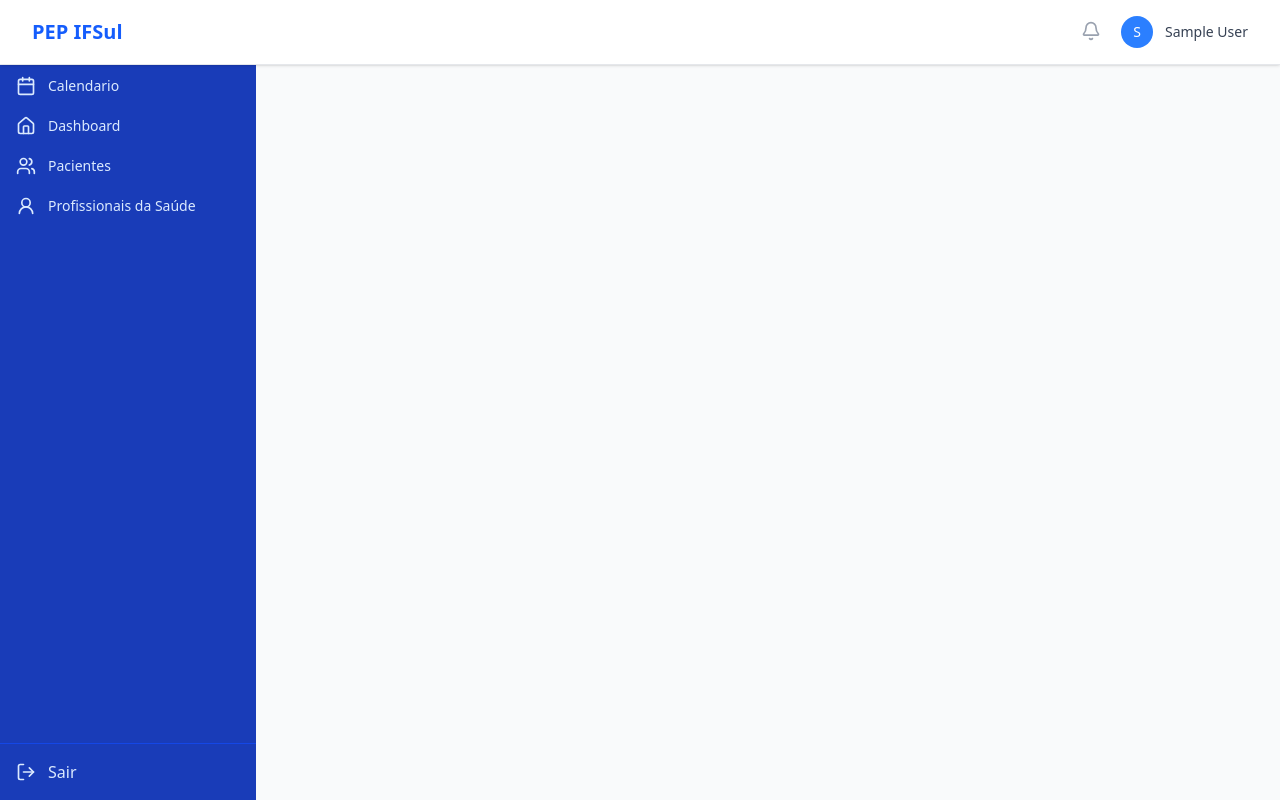
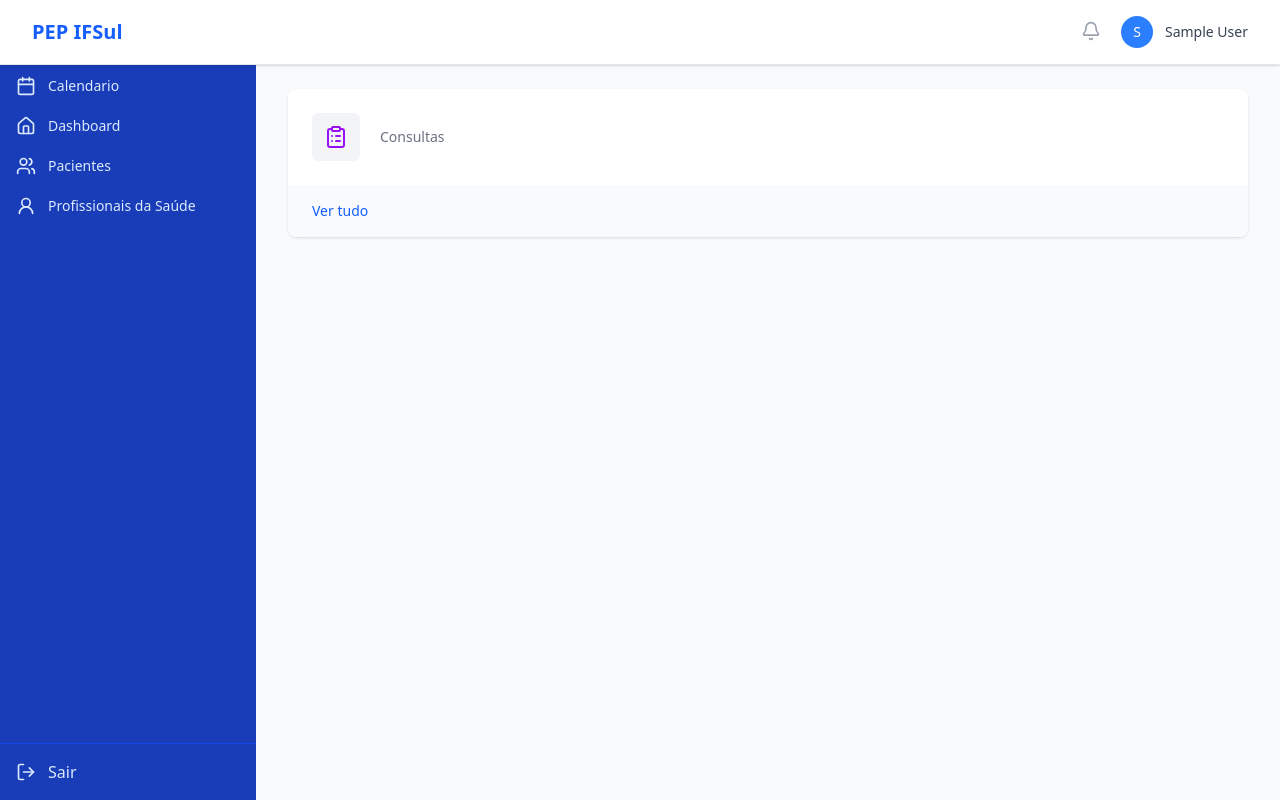
Before and after one commit to angel-prz/tcc_prototipo_backend, a React (Vite) app in the folder resources/frontend/: page /ProfissionalDashboard in a window 1280 px wide. Built offline with nearby package versions, Linux system fonts and the light colour scheme; no server answers; sample sign-in values are in the browser's storage.

Commit message:
feat: (frontend: profissional) add stat card de consultas

```diff
--- a/resources/frontend/src/pages/ProfissionalDashboard/ProfissionalDashboard.jsx
+++ b/resources/frontend/src/pages/ProfissionalDashboard/ProfissionalDashboard.jsx
@@ -1,26 +1,25 @@
 import { useContext, useEffect } from "react";
-import { ConsultasContext } from '../../contexts/ConsultaProvider';
-import  StatsCard  from '../../components/StatsCard/StatsCard';
-import { ClipboardList } from 'lucide-react';
+import { ConsultasContext } from "../../contexts/ConsultaProvider";
+import StatsCard from "../../components/StatsCard/StatsCard";
+import { ClipboardList } from "lucide-react";
 
 const ProfissionalDashboard = () => {
-
     const { data, isLoaded, countConsultas } = useContext(ConsultasContext);
 
     useEffect(() => {
         countConsultas();
     }, []);
 
-    return (
-        isLoaded && data?.length > 0 ? (
-            <StatsCard
-                title="Consultas"
-                value={data}
-                icon={<ClipboardList className="h-6 w-6 text-purple-600" />}
-                linkTo="/consultas"
-            />
-        ) : null
-    );
-}
+    console.log(isLoaded, data, data.length);
+
+    return isLoaded /* && data?.length > 0 */ ? (
+        <StatsCard
+            title="Consultas"
+            value={data.total}
+            icon={<ClipboardList className="h-6 w-6 text-purple-600" />}
+            linkTo="/consultas"
+        />
+    ) : null;
+};
 
 export default ProfissionalDashboard;
```
Also changed, not shown: 1 other file (tests, documents, lock files or other folders).
